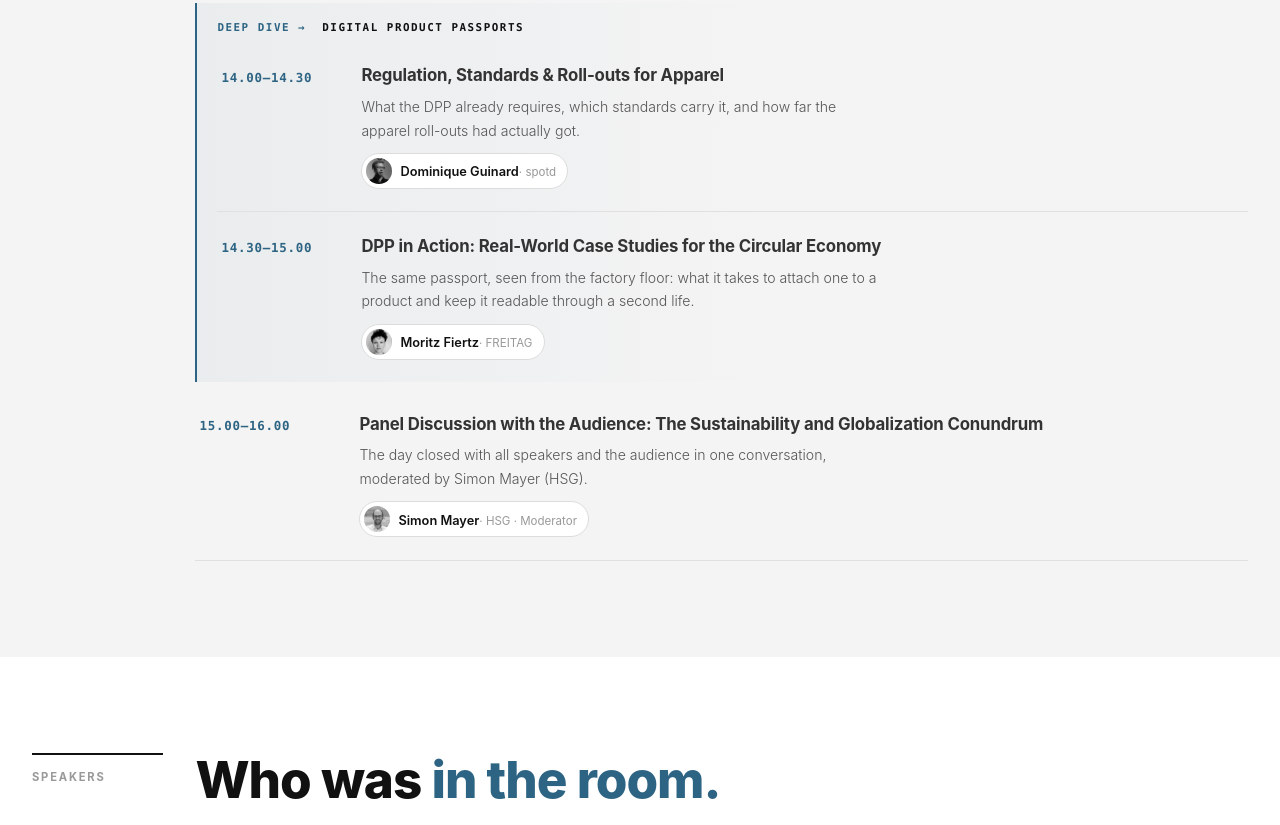
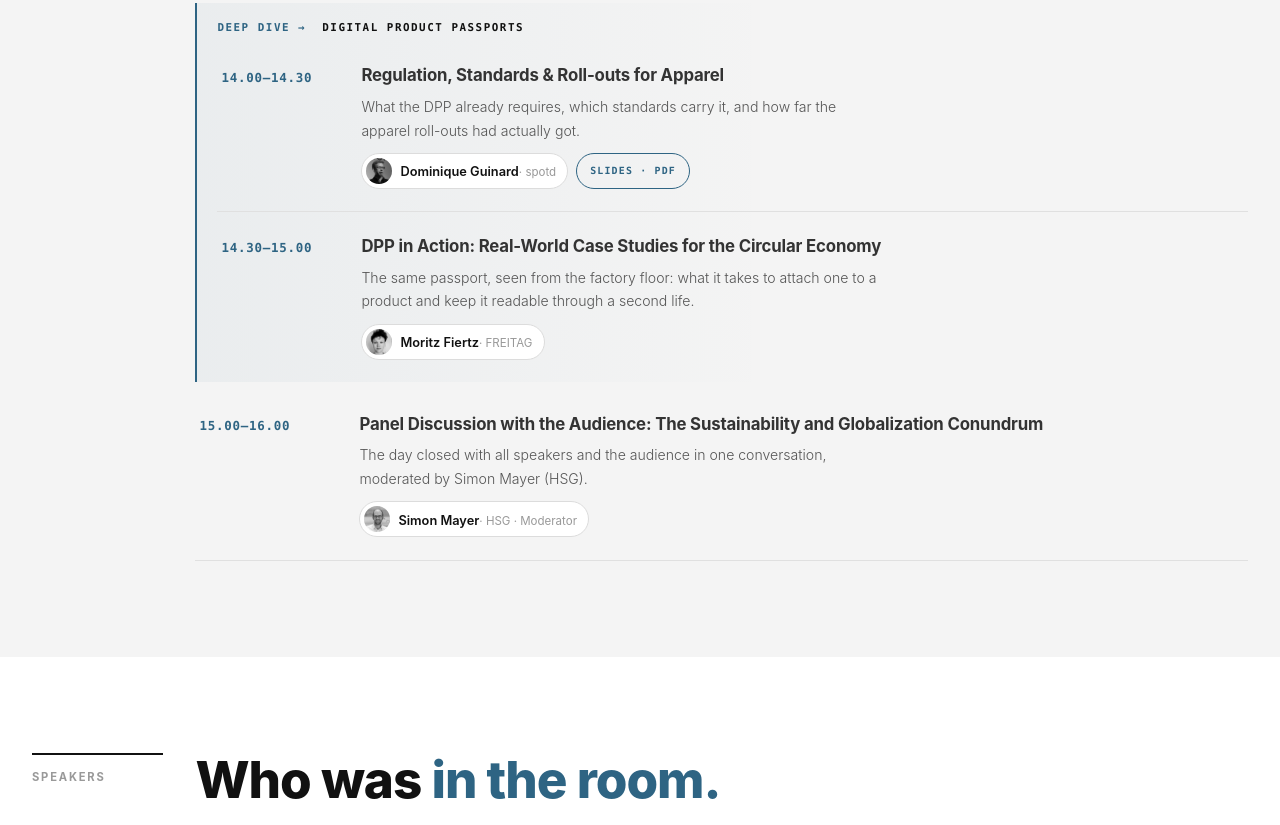
Before and after one commit to sustainable-fashion/sustainable-fashion.github.io, a plain HTML site: page index.html in a window 1280 px wide. Shown: the part 6735-7560 px from the top of the page. Drawn offline with Linux system fonts and the light colour scheme.

Commit message:
Link Dominique Guinard's slides from the programme and speaker card
Co-Authored-By: Claude Opus 5.5 <noreply@anthropic.com>

```diff
--- a/assets/style.css
+++ b/assets/style.css
@@ -599,6 +599,26 @@ p  { font-size: 1rem; font-weight: 300; line-height: 1.7; color: #333; }
 .tag-org  { font-size: 0.72rem; font-weight: 400; color: var(--mid); white-space: nowrap; }
 .tag-org::before { content: "· "; }
 
+/* Slides chip: sits in the row of speaker tags, same pill, accent text, so
+   the talk's deck is one click from the programme. Decks live in
+   assets/talks/ as <speaker>-<topic>.pdf. */
+.slides-chip {
+  display: inline-flex;
+  align-items: center;
+  padding: 0.3rem 0.8rem;
+  border: 1px solid var(--accent);
+  border-radius: 999px;
+  font-family: var(--mono);
+  font-size: 0.62rem;
+  font-weight: 700;
+  letter-spacing: 0.12em;
+  text-transform: uppercase;
+  color: var(--accent);
+  text-decoration: none;
+  transition: background 0.15s, color 0.15s;
+}
+.slides-chip:hover { background: var(--accent); color: var(--white); }
+
 /* Two consecutive talks read as one deep dive: a labelled bracket down
    the left edge ties them together without breaking the time column. */
 .cluster {
@@ -717,6 +737,9 @@ p  { font-size: 1rem; font-weight: 300; line-height: 1.7; color: #333; }
   border-bottom: 1px solid var(--accent);
 }
 .speaker-link:hover { opacity: 0.65; }
+/* A second link (the talk's slides) sits right under the first instead of
+   splitting the card's free space with it. */
+.speaker-link + .speaker-link { margin-top: 0.55rem; padding-top: 0; }
 
 /* Cards that hold two people (the student duo). The wrapper keeps the
    128px height of a single avatar so the role/name lines of every card in
--- a/index.html
+++ b/index.html
@@ -480,6 +480,7 @@
                 <img class="tag-avatar" src="assets/images/speakers/dominique-guinard.jpg" alt="">
                 <span><span class="tag-name">Dominique Guinard</span><span class="tag-org">spotd</span></span>
               </a>
+              <a class="slides-chip" href="assets/talks/dominique-guinard-dpp-apparel.pdf" target="_blank" rel="noopener">Slides &middot; PDF</a>
             </div>
           </div>
         </div>
@@ -601,6 +602,7 @@
         <p class="speaker-org">Founder, spotd &middot; co-founder, EVRYTHNG</p>
         <p class="speaker-talk"><em>Regulation, Standards &amp; Roll-outs for Apparel.</em> Web of Things pioneer and co-chair of the GS1 Digital Link standard; contributor to the DPP, EPCIS 2.0 and C2PA specifications.</p>
         <a class="speaker-link" href="https://spotd.com/" target="_blank" rel="noopener">spotd.com &nearr;</a>
+        <a class="speaker-link" href="assets/talks/dominique-guinard-dpp-apparel.pdf" target="_blank" rel="noopener">Slides (PDF) &darr;</a>
       </div>
 
       <div class="speaker-card" id="speaker-moritz">
```
Also changed, not shown: 1 other file.
